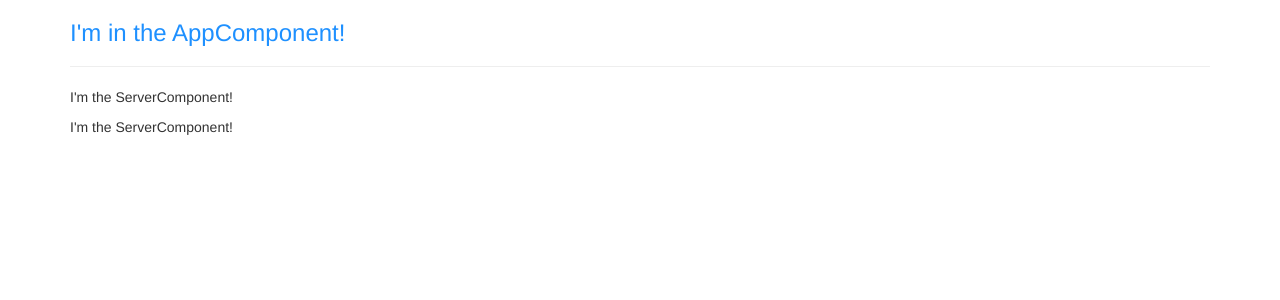
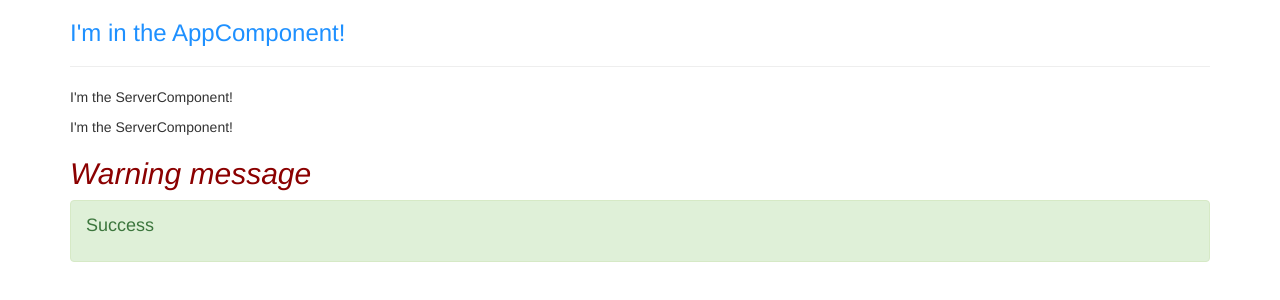
Before and after one commit to ldaher/training-udemy-angular, an Angular app: page / in a window 1280 px wide. Shown: the top 300 px of the page. Built offline with nearby package versions, Linux system fonts and the light colour scheme.

Commit message:
criando os components WarningAlertComponent e SuccessAlertComponent conforme enunciado do exercício

```diff
--- a/src/app/app.component.html
+++ b/src/app/app.component.html
@@ -4,6 +4,12 @@
       <h3>I'm in the AppComponent!</h3>
       <hr>
       <div class="app-servers"></div>
-    </div>
+      <i app-warning-alert class="fa fa-warning" aria-hidden="true"></i>
+
+      <div class="alert alert-success" role="alert">
+        <h4 class="alert-heading">Success</h4>
+        <p></p>
+        <p class="mb-0"></p>
+      </div>
   </div>
 </div>
--- a/src/app/app.module.ts
+++ b/src/app/app.module.ts
@@ -5,12 +5,16 @@ import { FormsModule } from '@angular/forms';
 import { AppComponent } from './app.component';
 import { ServerComponent } from './server/server.component';
 import { ServersComponent } from './servers/servers.component';
+import { SuccessAlertComponent } from './success-alert/success-alert.component';
+import { WarningAlertComponent } from './warning-alert/warning-alert.component';
 
 @NgModule({
   declarations: [
     AppComponent,
     ServerComponent,
-    ServersComponent
+    ServersComponent,
+    SuccessAlertComponent,
+    WarningAlertComponent
   ],
   imports: [
     BrowserModule,
--- /dev/null
+++ b/src/app/success-alert/success-alert.component.html
@@ -0,0 +1,3 @@
+<p>
+  success-alert works!
+</p>
--- /dev/null
+++ b/src/app/success-alert/success-alert.component.ts
@@ -0,0 +1,15 @@
+import { Component, OnInit } from '@angular/core';
+
+@Component({
+  selector: 'app-success-alert',
+  templateUrl: './success-alert.component.html',
+  styleUrls: ['./success-alert.component.css']
+})
+export class SuccessAlertComponent implements OnInit {
+
+  constructor() { }
+
+  ngOnInit() {
+  }
+
+}
--- /dev/null
+++ b/src/app/warning-alert/warning-alert.component.css
@@ -0,0 +1,3 @@
+h2 {
+  color: darkred;
+}
--- /dev/null
+++ b/src/app/warning-alert/warning-alert.component.ts
@@ -0,0 +1,10 @@
+import { Component } from '@angular/core';
+
+@Component({
+  selector: '[app-warning-alert]',
+  template: `
+    <h2>Warning message</h2>
+  `,
+  styleUrls: ['warning-alert.component.css']
+})
+export class WarningAlertComponent {}
```
Also changed, not shown: src/app/success-alert/success-alert.component.css (added), 1 other file (tests, documents, lock files or other folders).
